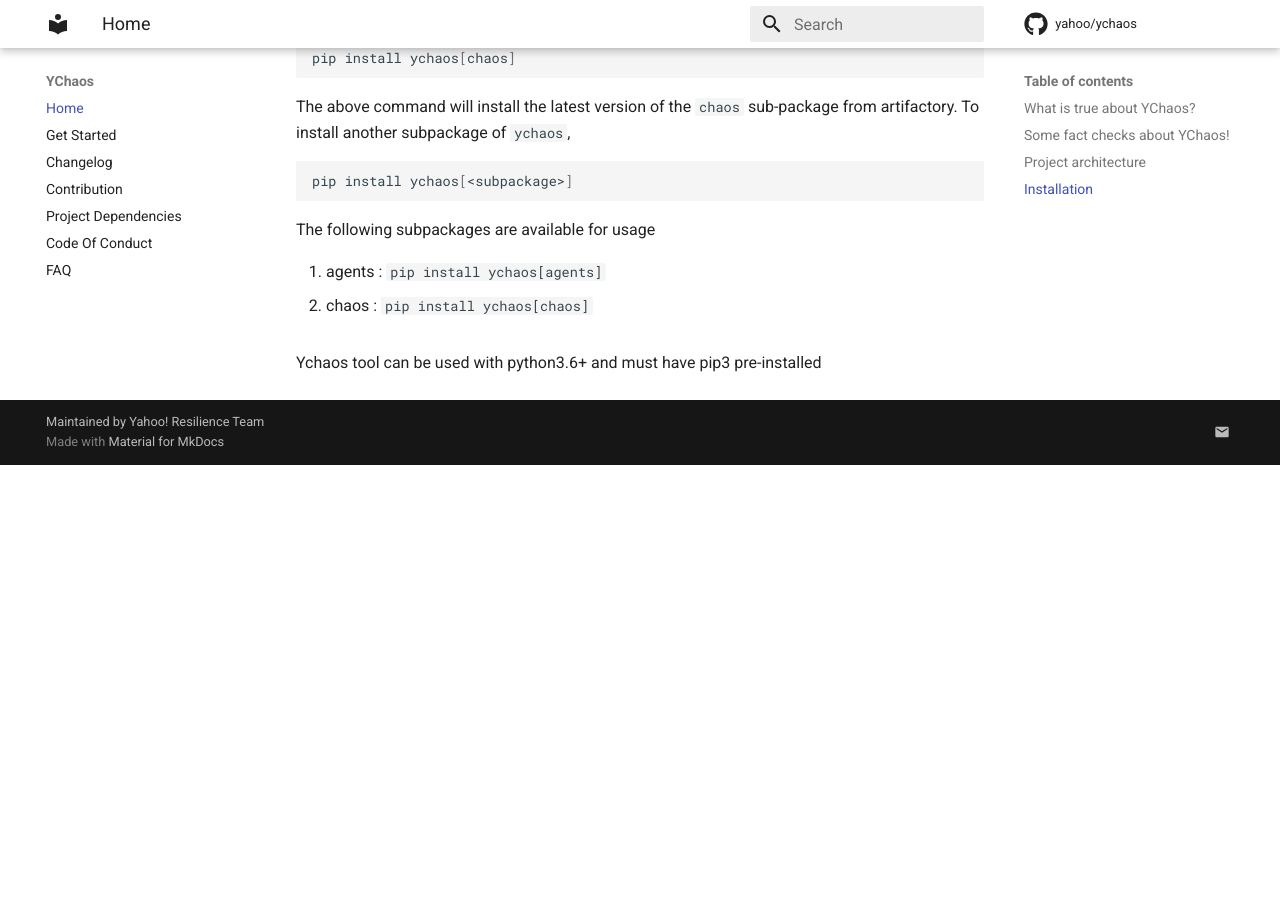
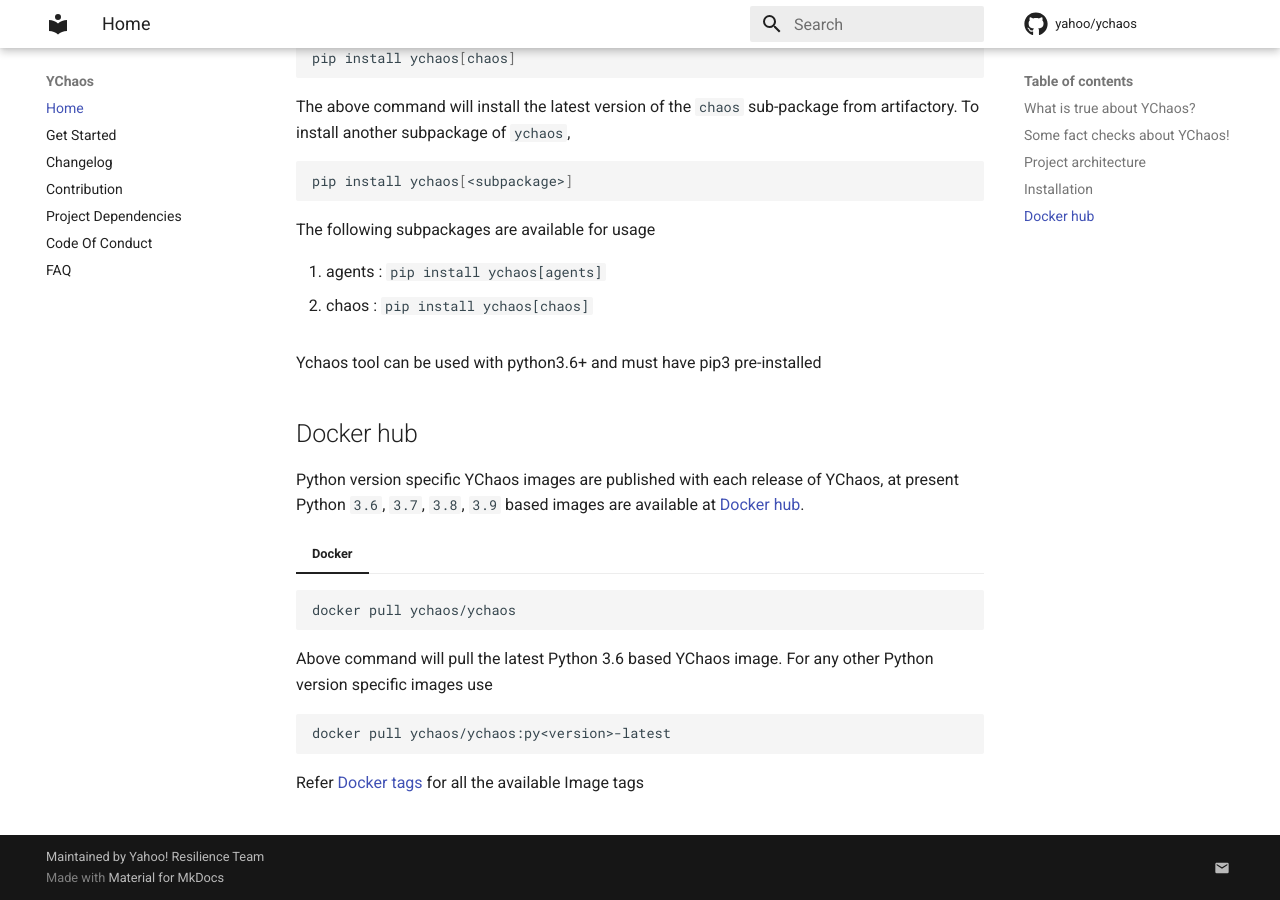
Before and after one commit to yahoo/ychaos, an MkDocs documentation site: the page built from docs/index.md, in a window 1280 px wide and 900 px high, scrolled down 1199 px. Built offline with MkDocs 1.6.1 and Material for MkDocs 9.7.7, drawn with Linux system fonts in a browser that asks for light colours; comment, search, counter and statistics services are not loaded; the version menu is left out; before the commit the page ends 1664 px from its top, so only the background shows below that.

Commit message:
Publish ychaos images on each release (#87)

````diff
--- a/docs/index.md
+++ b/docs/index.md
@@ -69,3 +69,18 @@
     python setup.py develop easy_install ychaos[<subpackage>]
     ```
 Ychaos tool can be used with python3.6+ and must have pip3 pre-installed
+
+## Docker hub
+
+Python version specific YChaos images are published with each release of YChaos, at present Python `3.6`, `3.7`, `3.8`, `3.9` based images are available at [Docker hub](https://hub.docker.com/r/ychaos/ychaos).
+
+=== "Docker"
+    ```
+    docker pull ychaos/ychaos
+    ```
+    Above command will pull the latest Python 3.6 based YChaos image.
+    For any other Python version specific images use
+    ```
+    docker pull ychaos/ychaos:py<version>-latest
+    ```
+    Refer [Docker tags](https://hub.docker.com/r/ychaos/ychaos/tags) for all the available Image tags
````
Also changed, not shown: screwdriver.yaml (+69 -17 lines).
